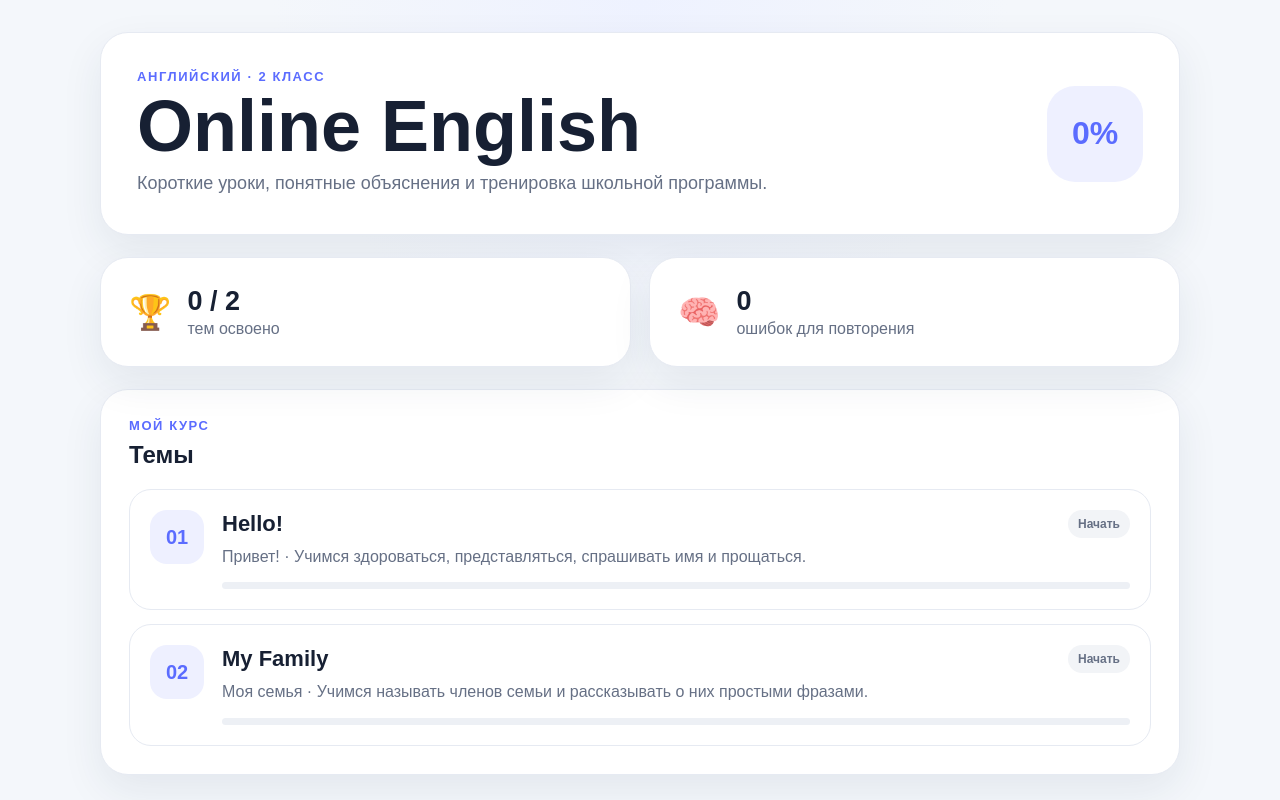
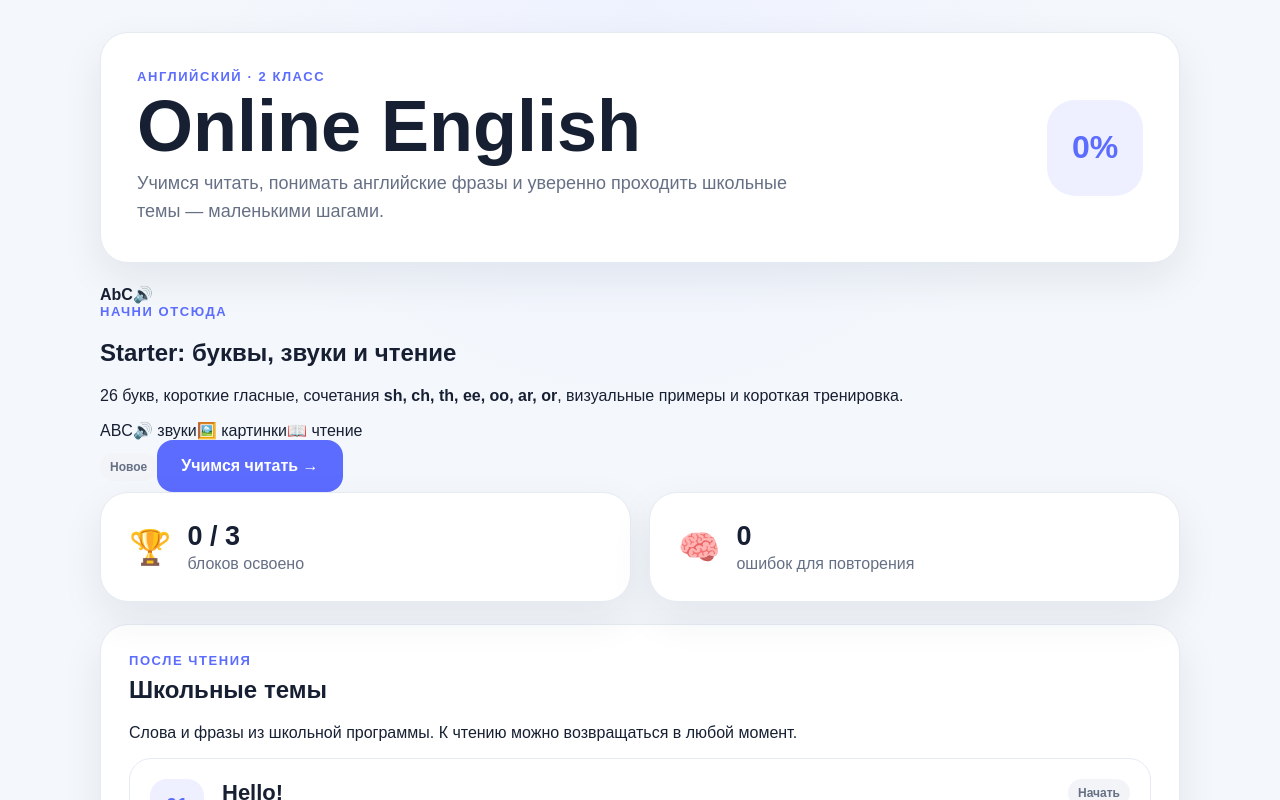
Before and after one commit to mamacita8689-hue/Online_English, a Next.js app: page / in a window 1280 px wide. Shown: the top 800 px of the page. Built offline with nearby package versions, Linux system fonts and the light colour scheme.

Commit message:
feat: feature reading starter on course home

```diff
--- a/src/components/CourseHome.tsx
+++ b/src/components/CourseHome.tsx
@@ -14,27 +14,44 @@ export default function CourseHome() {
     setMistakesCount(getMistakes().length);
   }, []);
 
+  const readingProgress = progress['starter-reading:starter-reading'];
   const completed = useMemo(
     () => courseUnits.filter((unit) => progress[`${unit.id}:${unit.lessons[0].id}`]?.completed).length,
     [progress],
   );
-  const overall = Math.round((completed / courseUnits.length) * 100);
+  const totalBlocks = courseUnits.length + 1;
+  const completedBlocks = completed + (readingProgress?.completed ? 1 : 0);
+  const overall = Math.round((completedBlocks / totalBlocks) * 100);
 
   return (
     <main className="app-shell">
-      <section className="hero-card course-hero">
+      <section className="hero-card course-hero refreshed-hero">
         <div>
           <p className="eyebrow">Английский · 2 класс</p>
           <h1>Online English</h1>
-          <p className="hero-subtitle">Короткие уроки, понятные объяснения и тренировка школьной программы.</p>
+          <p className="hero-subtitle">Учимся читать, понимать английские фразы и уверенно проходить школьные темы — маленькими шагами.</p>
         </div>
         <div className="hero-badge" aria-label={`Прогресс ${overall}%`}>{overall}%</div>
+      </section>
+
+      <section className="reading-entry-card">
+        <div className="reading-entry-visual" aria-hidden="true"><span className="abc-stack"><b>A</b><b>b</b><b>C</b></span><span className="reading-sound">🔊</span></div>
+        <div className="reading-entry-copy">
+          <p className="eyebrow">Начни отсюда</p>
+          <h2>Starter: буквы, звуки и чтение</h2>
+          <p>26 букв, короткие гласные, сочетания <strong>sh, ch, th, ee, oo, ar, or</strong>, визуальные примеры и короткая тренировка.</p>
+          <div className="starter-tags"><span>ABC</span><span>🔊 звуки</span><span>🖼️ картинки</span><span>📖 чтение</span></div>
+        </div>
+        <div className="reading-entry-action">
+          <span className={`status-pill ${readingProgress?.completed ? 'done' : readingProgress?.bestPercent ? 'started' : ''}`}>{readingProgress?.completed ? '✓ Освоено' : readingProgress?.bestPercent ? `${readingProgress.bestPercent}%` : 'Новое'}</span>
+          <Link className="primary-button" href="/reading">Учимся читать →</Link>
+        </div>
       </section>
 
       <section className="dashboard-grid">
         <article className="panel stat-card">
           <span className="stat-icon">🏆</span>
-          <div><strong>{completed} / {courseUnits.length}</strong><span>тем освоено</span></div>
+          <div><strong>{completedBlocks} / {totalBlocks}</strong><span>блоков освоено</span></div>
         </article>
         <Link className="panel stat-card stat-link" href="/mistakes">
           <span className="stat-icon">🧠</span>
@@ -44,10 +61,7 @@ export default function CourseHome() {
 
       <section className="panel">
         <div className="section-heading">
-          <div>
-            <p className="eyebrow">Мой курс</p>
-            <h2>Темы</h2>
-          </div>
+          <div><p className="eyebrow">После чтения</p><h2>Школьные темы</h2><p className="section-copy">Слова и фразы из школьной программы. К чтению можно возвращаться в любой момент.</p></div>
         </div>
         <div className="unit-list">
           {courseUnits.map((unit) => {
```
